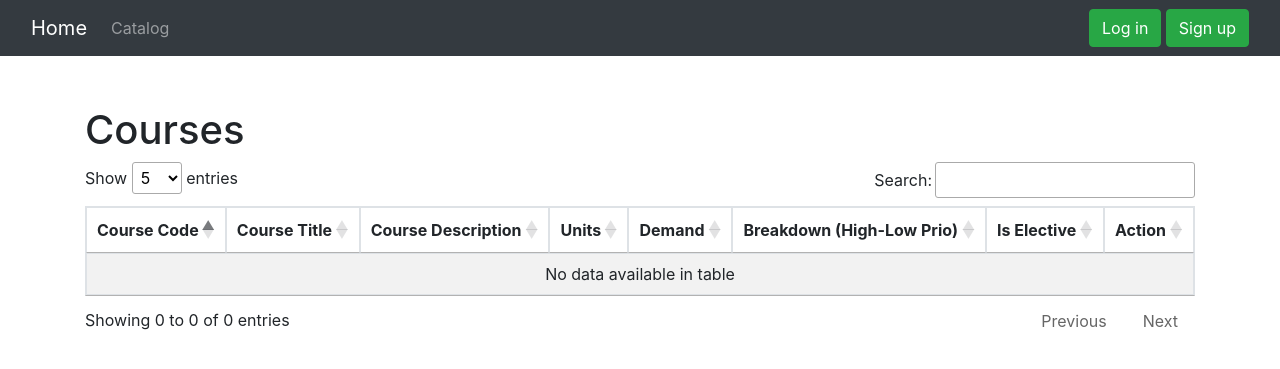
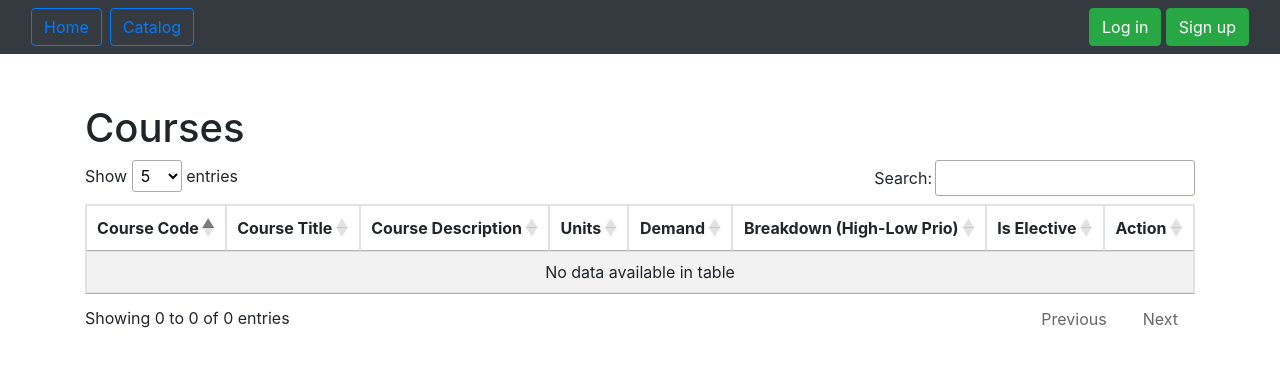
Before and after one commit to mauimaui17/my_demand_tracker, a Django app: page / in a window 1280 px wide. Shown: the top 369 px of the page. Run offline with Django 5.2, Linux system fonts and the light colour scheme; data that the repository does not hold is empty; some libraries are stand-ins or nearby versions.

Commit message:
ui changes

```diff
--- a/tracker/admin.py
+++ b/tracker/admin.py
@@ -129,3 +129,4 @@ admin.site.register(Semester)
 admin.site.register(College)
 admin.site.register(Department, DepartmentAdmin)
 admin.site.register(DegreeProgram)
+admin.site.register(Student)
--- a/tracker/templates/tracker/base.html
+++ b/tracker/templates/tracker/base.html
@@ -86,10 +86,10 @@
         <link href="https://cdn.datatables.net/1.10.24/css/jquery.dataTables.min.css" rel="stylesheet">
     </head>
     <body>
-        <nav class="navbar navbar-expand-md navbar-dark bg-dark">
+        <nav class="navbar sticky-top navbar-expand-md navbar-dark bg-dark">
             <div class="container-fluid">
               <!-- Navbar brand and toggle button for mobile -->
-              <a class="navbar-brand" href="/home">Home</a>
+              <a class="btn btn-outline-primary mr-2" href="/home">Home</a>
               <button class="navbar-toggler" type="button" data-bs-toggle="collapse" data-bs-target="#navbarNav" aria-controls="navbarNav" aria-expanded="false" aria-label="Toggle navigation">
                 <span class="navbar-toggler-icon"></span>
               </button>
@@ -98,7 +98,7 @@
                 <ul class="navbar-nav me-auto">
                   <!-- Catalog link -->
                   <li class="nav-item">
-                    <a class="nav-link" href="/">Catalog</a>
+                    <a class="btn btn-outline-primary" href="/">Catalog</a>
                   </li>
                 </ul>
                 <ul class='nav navbar-nav ms-auto w-100 justify-content-end'>
@@ -106,8 +106,8 @@
                     {% if user.is_authenticated %}
                     <!-- If user is logged in -->
                     <li class="nav-item">
-                        <span class="navbar-text me-3"><a class="nav-link" href="{% url 'profile' %}" >Welcome, {{ user.username }}</a></span>
-                        <span class="navbar-text me-3"><a class="nav-link" href="{% url 'logout' %}">Log out</a></span>
+                        <a class="btn btn-primary" href="/profile" role="button">Welcome, {{ user.username }}</a>
+                        <a class="btn btn-danger" href="/logout" role="button">Log Out</a>
                     </li>
                     {% else %}
                     <!-- If user is not logged in -->
--- a/tracker/templates/tracker/index.html
+++ b/tracker/templates/tracker/index.html
@@ -7,14 +7,14 @@
         <table id="course_table" class="table table-striped table-bordered">
             <thead>
                 <tr>
-                    <th>Course Code</th>
-                    <th>Course Title</th>
-                    <th>Course Description</th>
-                    <th>Units</th>
-                    <th>Demand</th>
-                    <th>Breakdown (High-Low Prio)</th>
-                    <th>Is Elective</th>
-                    <th>Action</th>
+                    <th class="text-center">Course Code</th>
+                    <th class="text-center">Course Title</th>
+                    <th class="text-center">Course Description</th>
+                    <th class="text-center">Units</th>
+                    <th class="text-center">Demand</th>
+                    <th class="text-center">Breakdown (High-Low Prio)</th>
+                    <th class="text-center">Is Elective</th>
+                    <th class="text-center">Action</th>
                     <!-- Add additional columns if needed -->
                 </tr>
             </thead>
@@ -24,10 +24,9 @@
                     <td align='center'><a href="{% url 'coursepage' %}?course_id={{ course.id }}">{{ course.subject_code.subject_code }} {{ course.course_code }}</a></td>
                     <td align='center'>{{ course.course_title }}</td>
                     <td>{{ course.course_description }}</td>
-                    <td>{{course.units}}</td>
+                    <td align='center'>{{course.units}}</td>
                     <td align='center'>{{ course.demand }}</td>
                     <td align='center'>{{ course.first_prio }} - {{ course.second_prio }} - {{ course.third_prio }} - {{ course.fourth_prio }}</td>
-
                     <td align='center'>
                         {%if course.is_elective %}
                             Elective
```
Also changed, not shown: tracker/models.py (+7 -0 lines), tracker/templates/tracker/homepage.html (+8 -48 lines), tracker/templates/tracker/profile.html (+9 -7 lines), 1 other file.
